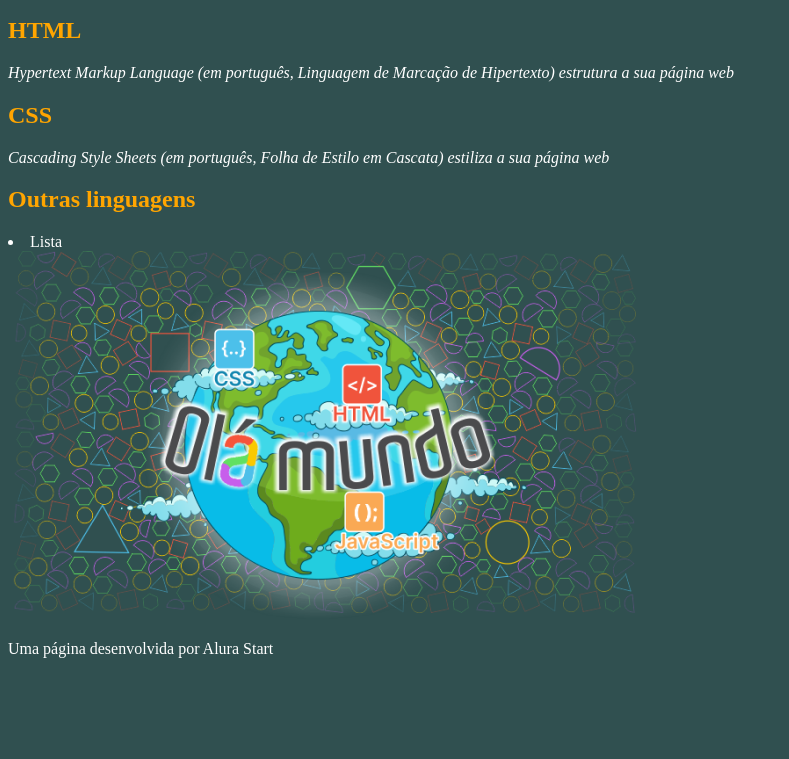
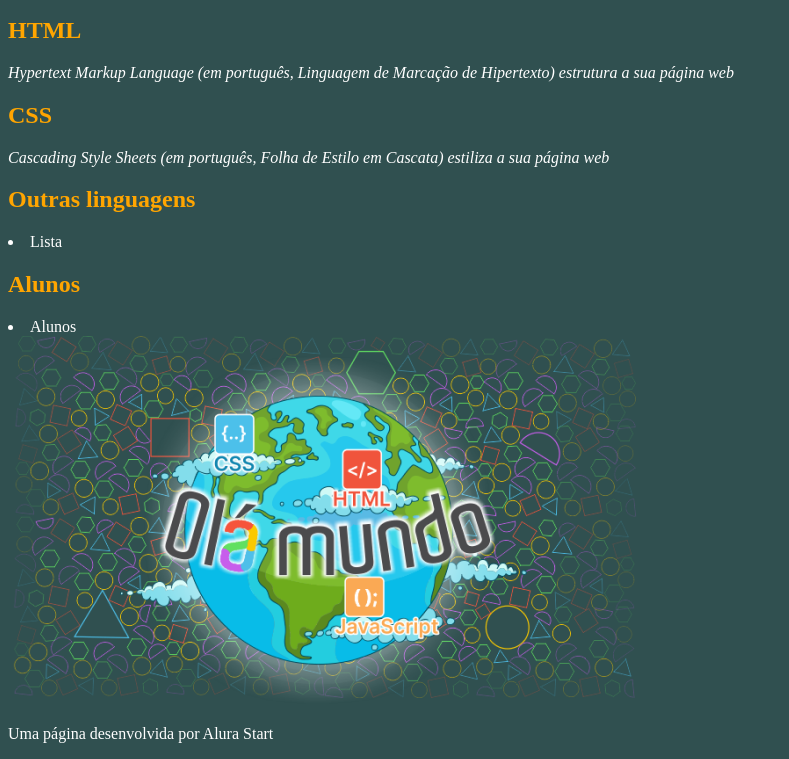
Before and after one commit to Anetett259/FormadoresTurmaMB, a plain HTML site: page index.html in a window 1280 px wide. Shown: the part 101-860 px from the top of the page, without its empty margins (0-789 px from the left). Before the commit the page ends 800 px from the top, so only its background shows below. Drawn offline with Linux system fonts and the light colour scheme; a script that the page names is missing; files whose address does not match are found by name.

Commit message:
Update index.html

```diff
--- a/index.html
+++ b/index.html
@@ -20,6 +20,8 @@
         <p class="texto-inglês">Cascading Style Sheets (em português, Folha de Estilo em Cascata) estiliza a sua página web</p>
         <h2>Outras linguagens</h2>
         <li id="lista">Lista</li>
+        <h2>Alunos</h2>
+        <li id="alunos">Alunos</li>
         <img src=" ./imagem/Olá Mundo.png" alt="ilustração de uma planeta e um texto escrito: ola mundo">
     </section>
     <footer>
```
